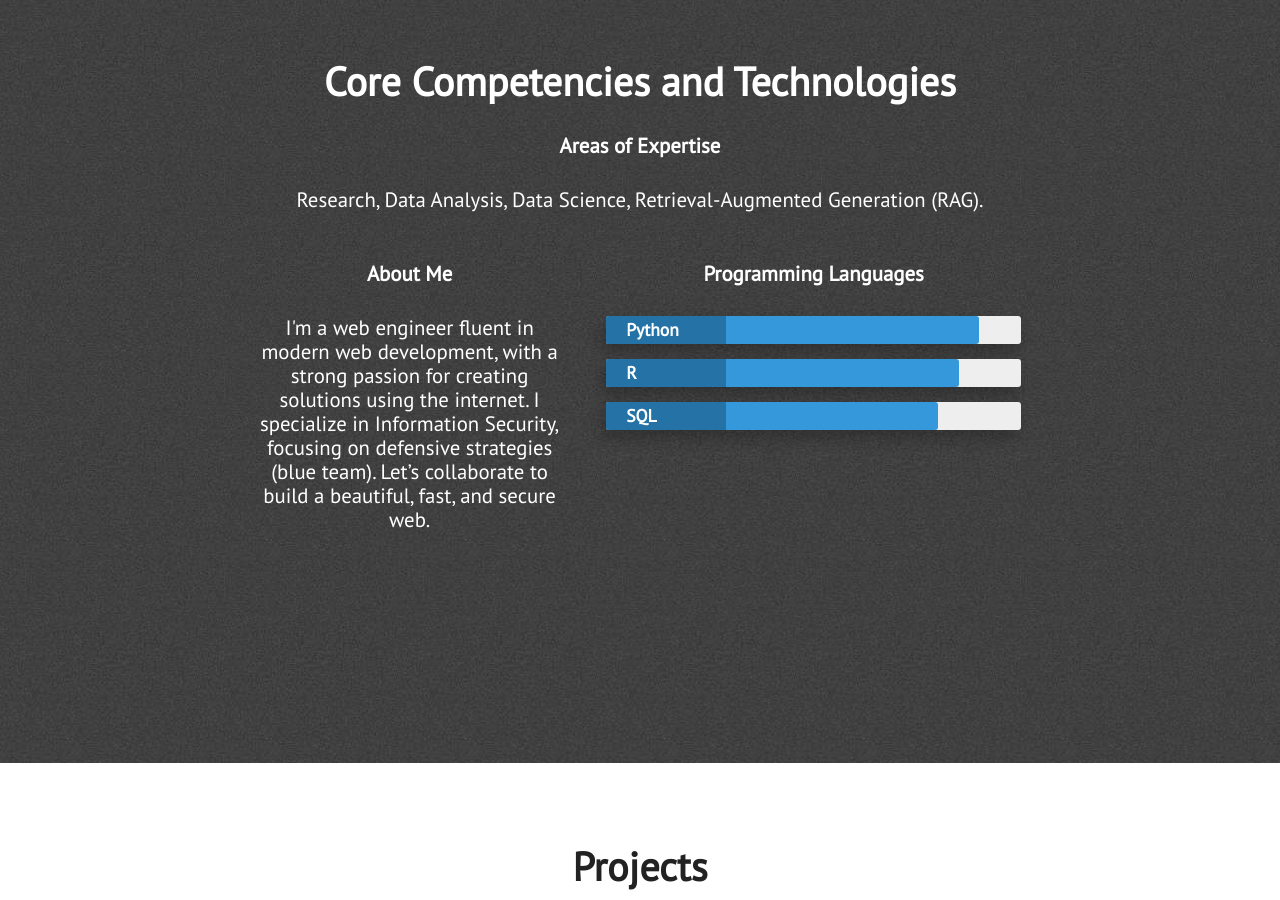
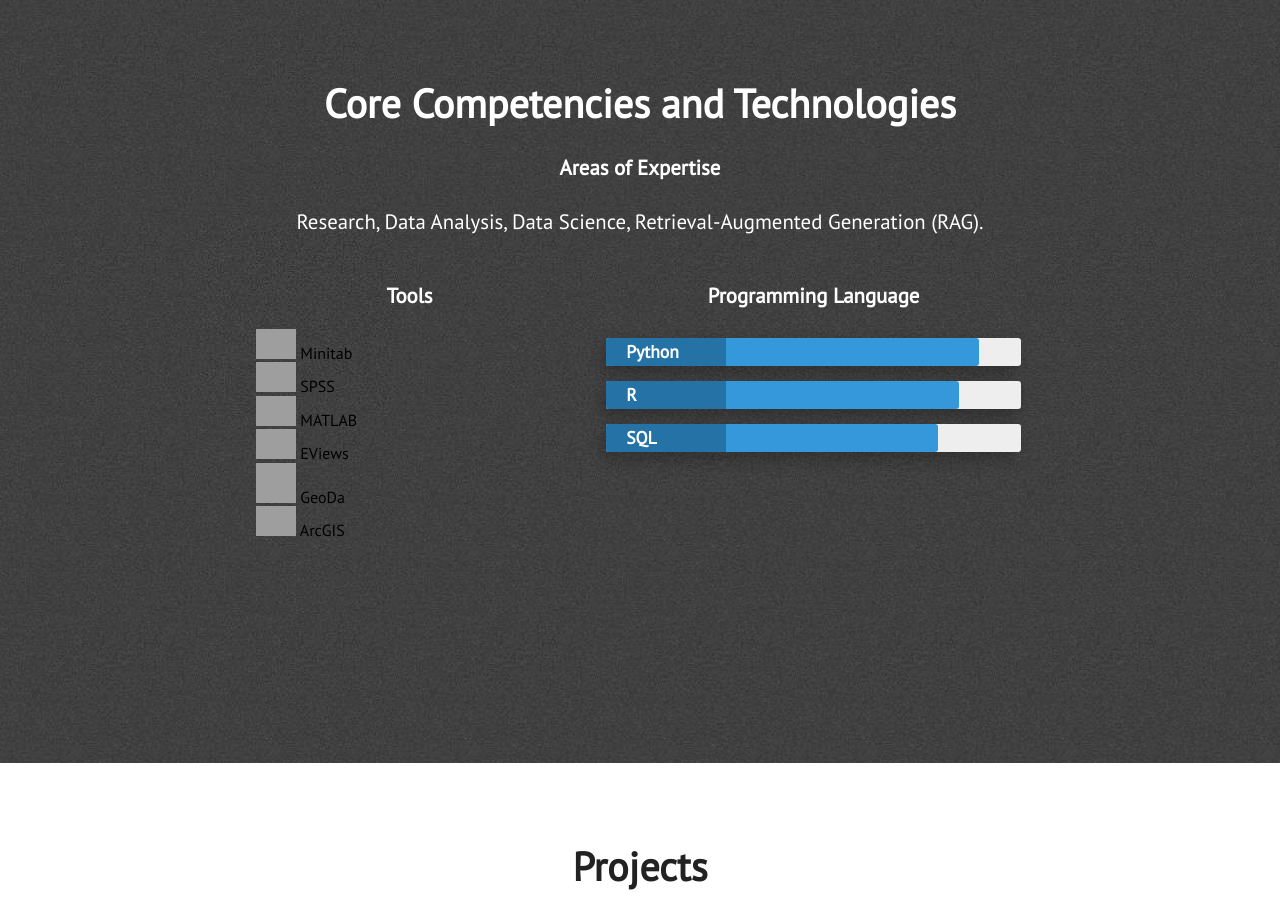
Before and after one commit to zenklinov/portfolio, a Jekyll site: the page built from index.html, in a window 1280 px wide and 900 px high, scrolled down 2137 px. Built offline with Jekyll 4.4.1, drawn with Linux system fonts in a browser that asks for light colours; nearby versions of some CDN libraries; grey boxes are pictures that could not be loaded.

Commit message:
Update skills.html

```diff
--- a/_includes/skills.html
+++ b/_includes/skills.html
@@ -8,13 +8,36 @@
             </p>
             <div class="skills-grid">
                 <div class="what-i-do">
-                    <h3 class="center-align skills-subsection">About Me</h3>
-                    <p class="paragraph-text center-align">
-                        I'm a web engineer fluent in modern web development, with a strong passion for creating solutions using the internet. I specialize in Information Security, focusing on defensive strategies (blue team). Let’s collaborate to build a beautiful, fast, and secure web.
-                    </p>
+                    <h3 class="center-align skills-subsection">Tools</h3>
+                    <div class="tools-list">
+                        <div class="tool-item">
+                            <img src="https://www.minitab.com/content/dam/www/en/uploadedImages/logos/40/MSS_40px.png" alt="Minitab Logo" style="max-width: 40px;">
+                            <span>Minitab</span>
+                        </div>
+                        <div class="tool-item">
+                            <img src="https://images.sftcdn.net/images/t_app-icon-m/p/03886d52-96d1-11e6-aec3-00163ed833e7/371059589/spss-download.png" alt="SPSS Logo" style="max-width: 40px;">
+                            <span>SPSS</span>
+                        </div>
+                        <div class="tool-item">
+                            <img src="https://upload.wikimedia.org/wikipedia/commons/2/21/Matlab_Logo.png" alt="MATLAB Logo" style="max-width: 40px;">
+                            <span>MATLAB</span>
+                        </div>
+                        <div class="tool-item">
+                            <img src="https://upload.wikimedia.org/wikipedia/en/thumb/3/37/EViews_logo.svg/330px-EViews_logo.svg.png" alt="EViews Logo" style="max-width: 40px;">
+                            <span>EViews</span>
+                        </div>
+                        <div class="tool-item">
+                            <img src="https://avatars.githubusercontent.com/u/16259639?s=200&v=4" alt="GeoDa Logo" style="max-width: 40px;">
+                            <span>GeoDa</span>
+                        </div>
+                        <div class="tool-item">
+                            <img src="https://upload.wikimedia.org/wikipedia/commons/thumb/d/df/ArcGIS_logo.png/900px-ArcGIS_logo.png" alt="ArcGIS Logo" style="max-width: 40px;">
+                            <span>ArcGIS</span>
+                        </div>
+                    </div>
                 </div>
                 <div class="technical-skills">
-                    <h3 class="center-align skills-subsection">Programming Languages</h3>
+                    <h3 class="center-align skills-subsection">Programming Language</h3>
                     <div class="progress-bars">
                         <div class="skillbar clearfix" data-percent="90%">
                             <div class="skillbar-title" style="background: #2980b9;"><span>Python</span></div>
```
